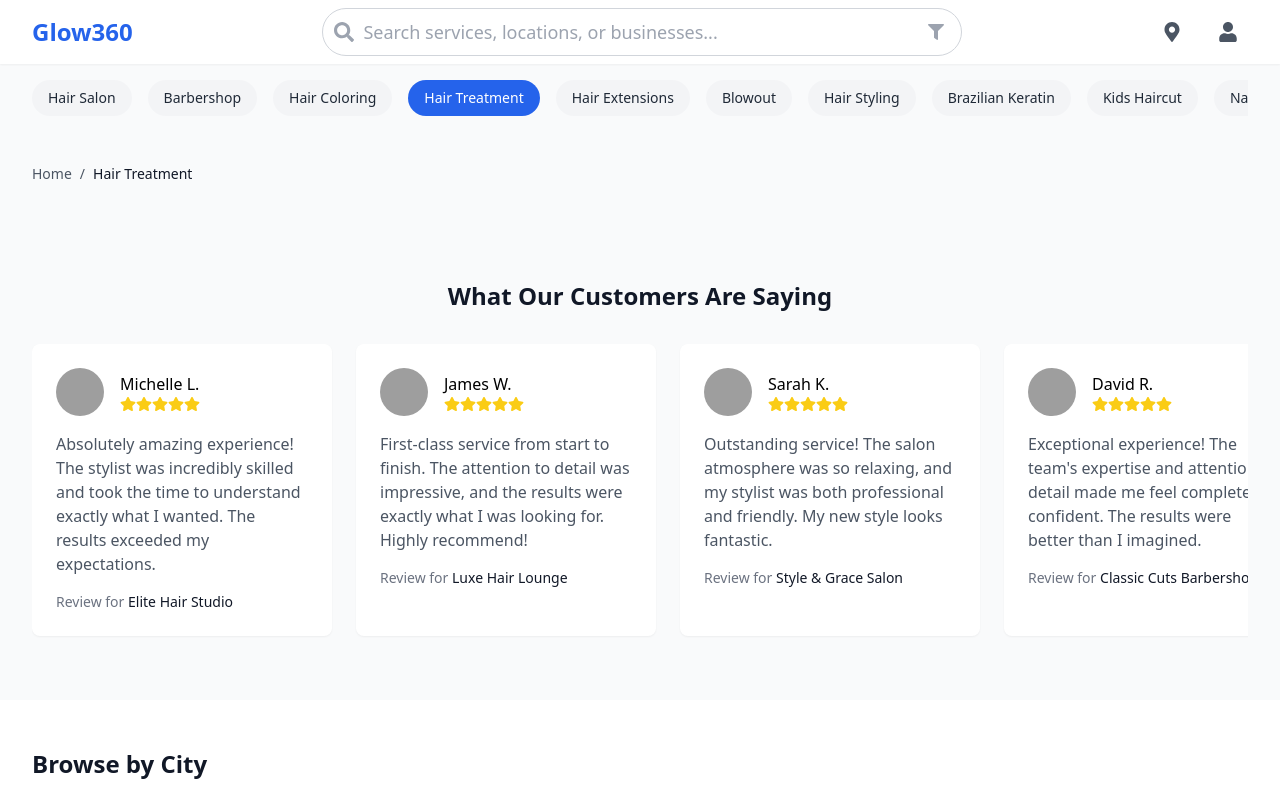
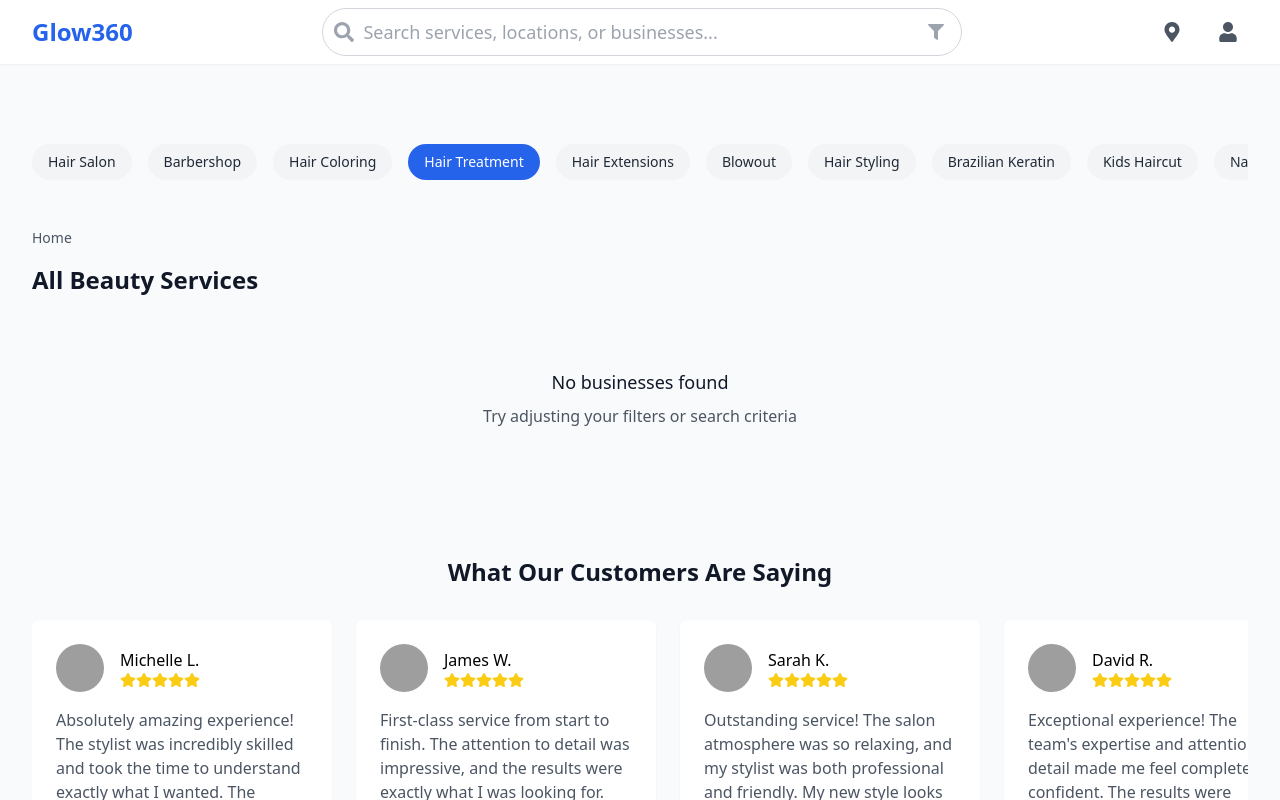
Before and after one commit to chingchunPro360/Glow360, a React (Vite) app: page /listings in a window 1280 px wide. Both pictures are taken after a click on the button "Hair Treatment". Shown: the top 800 px of the page. Built offline with nearby package versions, Linux system fonts and the light colour scheme; grey boxes are pictures that could not be loaded.

Commit message:
Initial commit from your app

```diff
--- a/src/pages/BusinessListings.jsx
+++ b/src/pages/BusinessListings.jsx
@@ -1,5 +1,6 @@
 import React, { useState, useEffect } from 'react';
 import { useSearchParams, Link } from 'react-router-dom';
+import { FaChevronRight } from 'react-icons/fa';
 import Header from '../components/Header';
 import Footer from '../components/Footer';
 import BusinessCardGrid from '../components/BusinessCardGrid';
@@ -21,8 +22,12 @@ export default function BusinessListings() {
     openNow: false
   });
 
+  // 從 URL 參數中獲取搜尋條件
+  const city = searchParams.get('city');
+  const category = searchParams.get('category');
+  const searchQuery = searchParams.get('search');
+
   useEffect(() => {
-    const category = searchParams.get('category');
     if (category) {
       setSelectedFilters(prev => ({
         ...prev,
@@ -32,6 +37,9 @@ export default function BusinessListings() {
   }, [searchParams]);
 
   const filteredBusinesses = MOCK_BUSINESSES.filter(business => {
+    if (city && business.city !== city) {
+      return false;
+    }
     if (selectedFilters.serviceType.length > 0 &&
         !selectedFilters.serviceType.includes(business.category)) {
       return false;
@@ -49,48 +57,52 @@ export default function BusinessListings() {
     return true;
   });
 
+  // 生成頁面標題
+  const getPageTitle = () => {
+    if (searchQuery) return `Search results for "${searchQuery}"`;
+    if (category && city) return `${category} in ${city}`;
+    if (category) return category;
+    if (city) return `Beauty Services in ${city}`;
+    return 'All Beauty Services';
+  };
+
   return (
     <div className="min-h-screen bg-gray-50">
-      {/* Fixed Header */}
-      <div className="fixed top-0 left-0 right-0 z-50 bg-white">
       <Header
         showMap={showMap}
         setShowMap={setShowMap}
         showFilters={showFilters}
         setShowFilters={setShowFilters}
       />
-      </div>
 
       <main className="pt-16">
+        <div className="max-w-7xl mx-auto px-4 sm:px-6 lg:px-8 py-4">
           {/* Categories Section */}
-        <div className="max-w-7xl mx-auto px-4 sm:px-6 lg:px-8 py-4">
           <div className="flex overflow-x-auto gap-4 scrollbar-hide">
-            {CATEGORIES.map((category) => (
+            {CATEGORIES.map((categoryName) => (
               <button
-                key={category}
+                key={categoryName}
                 onClick={() => {
                   setSelectedFilters(prev => ({
                     ...prev,
-                    serviceType: [category]
+                    serviceType: [categoryName]
                   }));
                 }}
                 className={`px-4 py-2 rounded-full text-sm font-medium whitespace-nowrap ${
-                  selectedFilters.serviceType.includes(category)
+                  selectedFilters.serviceType.includes(categoryName)
                     ? 'bg-blue-600 text-white'
                     : 'bg-gray-100 text-gray-800 hover:bg-gray-200'
                 }`}
               >
-                {category}
+                {categoryName}
               </button>
             ))}
           </div>
         </div>
 
-        {/* Main Content */}
         <section className="py-8">
           <div className="max-w-7xl mx-auto px-4 sm:px-6 lg:px-8">
             <div className="flex gap-8">
-              {/* Filter Sidebar */}
               {showFilters && (
                 <div className="w-64 flex-shrink-0">
                   <div className="sticky top-24">
@@ -102,23 +114,43 @@ export default function BusinessListings() {
                 </div>
               )}
 
-              {/* Business Listings or Map */}
               <div className="flex-1">
                 {/* Breadcrumb */}
                 <div className="flex items-center text-sm text-gray-600 mb-4">
                   <Link to="/" className="hover:text-blue-600 transition-colors">
                     Home
                   </Link>
-                  {selectedFilters.serviceType[0] && (
+                  {(city || category || searchQuery) && (
                     <>
-                      <span className="mx-2">/</span>
-                      <span className="text-gray-900">
-                        {selectedFilters.serviceType[0]}
-                      </span>
+                      <FaChevronRight className="mx-2 text-gray-400" />
+                      {category ? (
+                        <Link
+                          to={`/service/${category}`}
+                          className="hover:text-blue-600 transition-colors"
+                        >
+                          {category}
+                        </Link>
+                      ) : city ? (
+                        <span className="text-gray-900">{city}</span>
+                      ) : (
+                        <span className="text-gray-900">Search Results</span>
+                      )}
+                    </>
+                  )}
+                  {category && city && (
+                    <>
+                      <FaChevronRight className="mx-2 text-gray-400" />
+                      <span className="text-gray-900">{city}</span>
                     </>
                   )}
                 </div>
 
+                {/* Page Title */}
+                <h1 className="text-2xl font-bold text-gray-900 mb-6">
+                  {getPageTitle()}
+                </h1>
+
+                {/* Business Listings */}
                 {showMap ? (
                   <MapView
                     businesses={filteredBusinesses}
@@ -132,15 +164,23 @@ export default function BusinessListings() {
                     scrollable={false}
                   />
                 )}
+
+                {filteredBusinesses.length === 0 && (
+                  <div className="text-center py-12">
+                    <h3 className="text-lg font-medium text-gray-900 mb-2">
+                      No businesses found
+                    </h3>
+                    <p className="text-gray-600">
+                      Try adjusting your filters or search criteria
+                    </p>
+                  </div>
+                )}
               </div>
             </div>
           </div>
         </section>
 
-        {/* Testimonials */}
         <Testimonials />
-
-        {/* Browse by City */}
         <ServiceCategories />
       </main>
 
```
Lines whose indentation alone changed are shown as unchanged.
